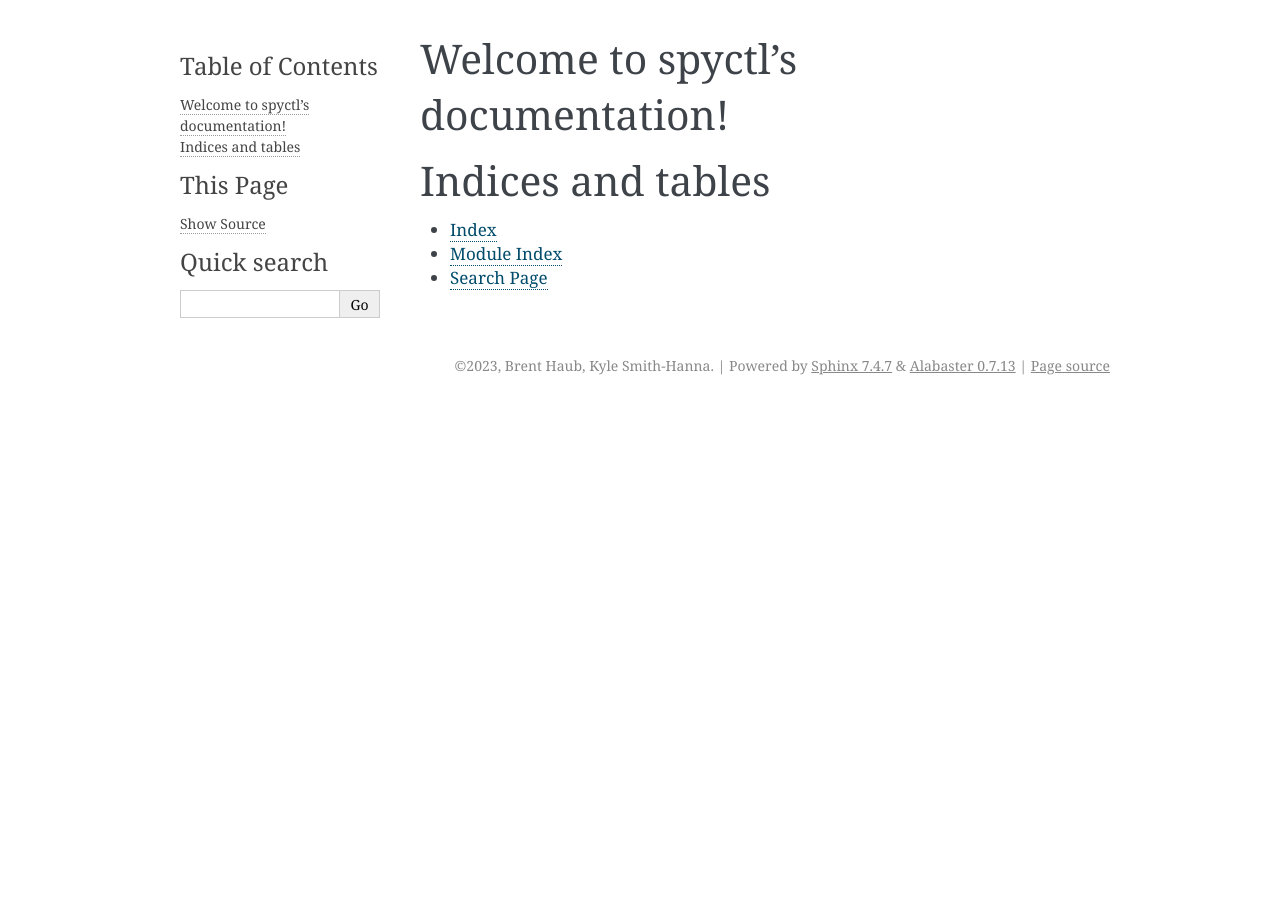
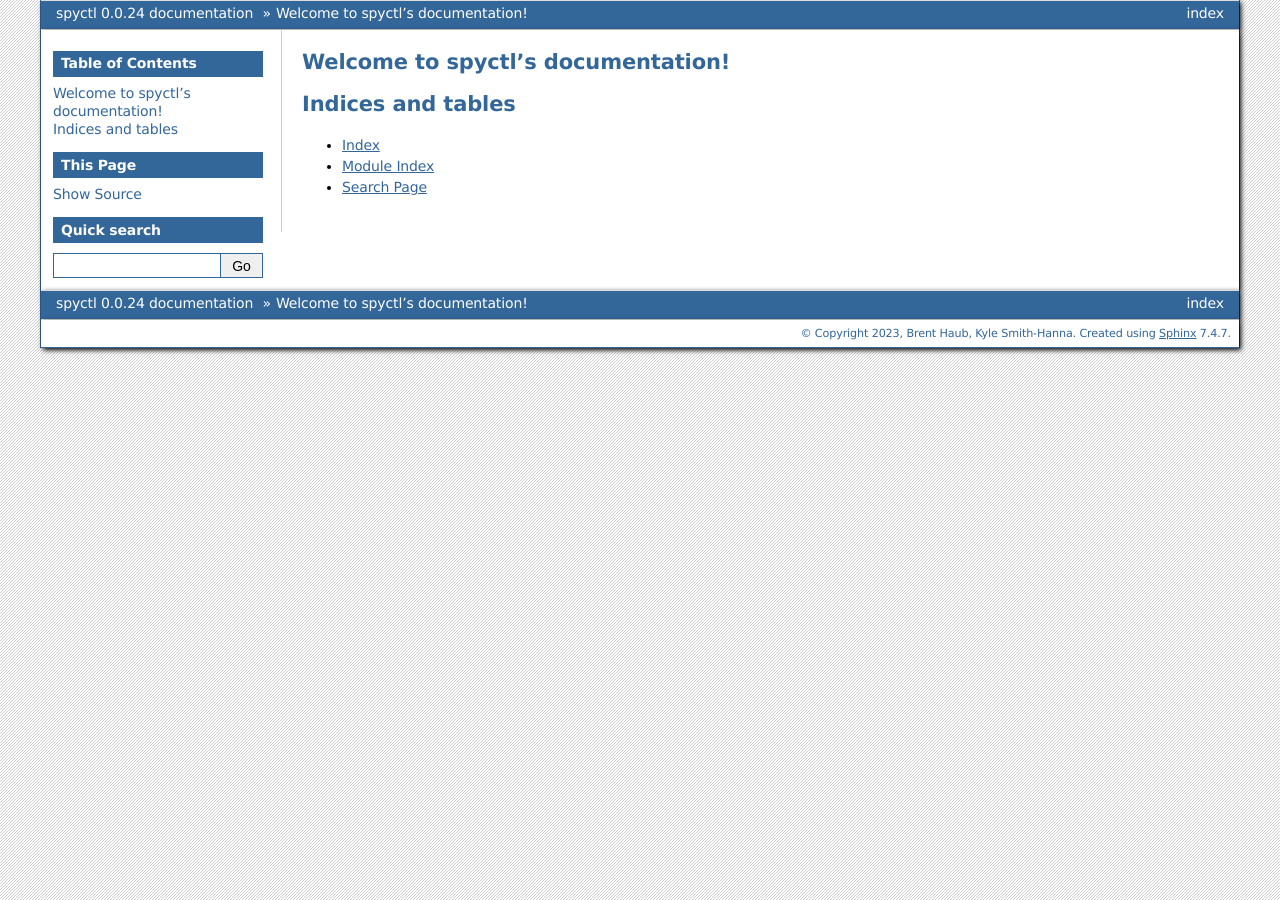
Before and after one commit to spyderbat/spyctl, a Sphinx documentation site: the page built from docs/index.rst, in a window 1280 px wide. Built offline with Sphinx 7.4.7, drawn with Linux system fonts in a browser that asks for light colours.

Commit message:
changing doc style to bizstyle

```diff
--- a/docs/conf.py
+++ b/docs/conf.py
@@ -6,23 +6,22 @@
 # -- Project information -----------------------------------------------------
 # https://www.sphinx-doc.org/en/master/usage/configuration.html#project-information
 
-project = 'spyctl'
-copyright = '2023, Brent Haub, Kyle Smith-Hanna'
-author = 'Brent Haub, Kyle Smith-Hanna'
-release = '0.0.24'
+project = "spyctl"
+copyright = "2023, Brent Haub, Kyle Smith-Hanna"
+author = "Brent Haub, Kyle Smith-Hanna"
+release = "0.0.24"
 
 # -- General configuration ---------------------------------------------------
 # https://www.sphinx-doc.org/en/master/usage/configuration.html#general-configuration
 
 extensions = []
 
-templates_path = ['_templates']
-exclude_patterns = ['_build', 'Thumbs.db', '.DS_Store']
-
+templates_path = ["_templates"]
+exclude_patterns = ["_build", "Thumbs.db", ".DS_Store"]
 
 
 # -- Options for HTML output -------------------------------------------------
 # https://www.sphinx-doc.org/en/master/usage/configuration.html#options-for-html-output
 
-html_theme = 'alabaster'
-html_static_path = ['_static']
+html_theme = "bizstyle"
+html_static_path = ["_static"]
```
